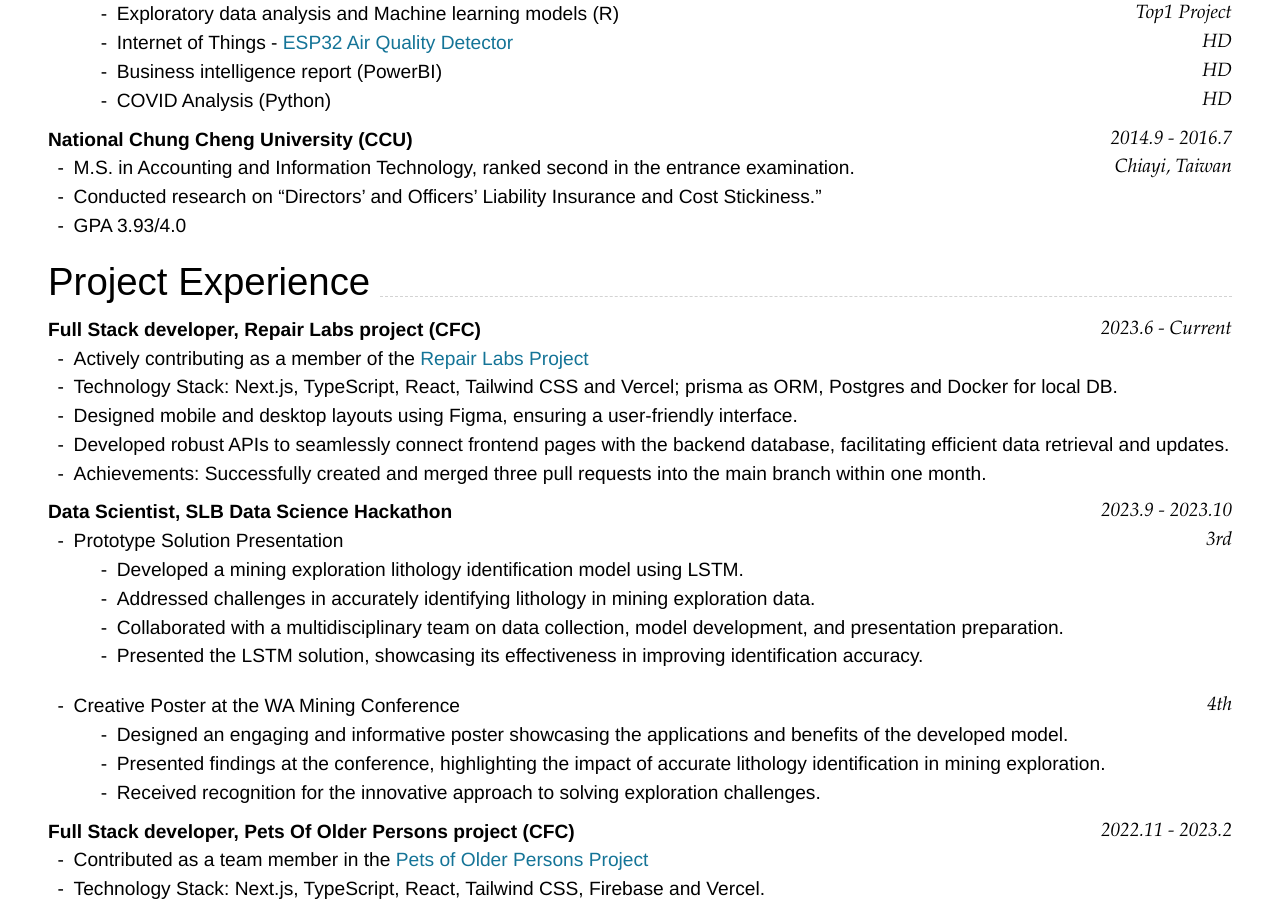
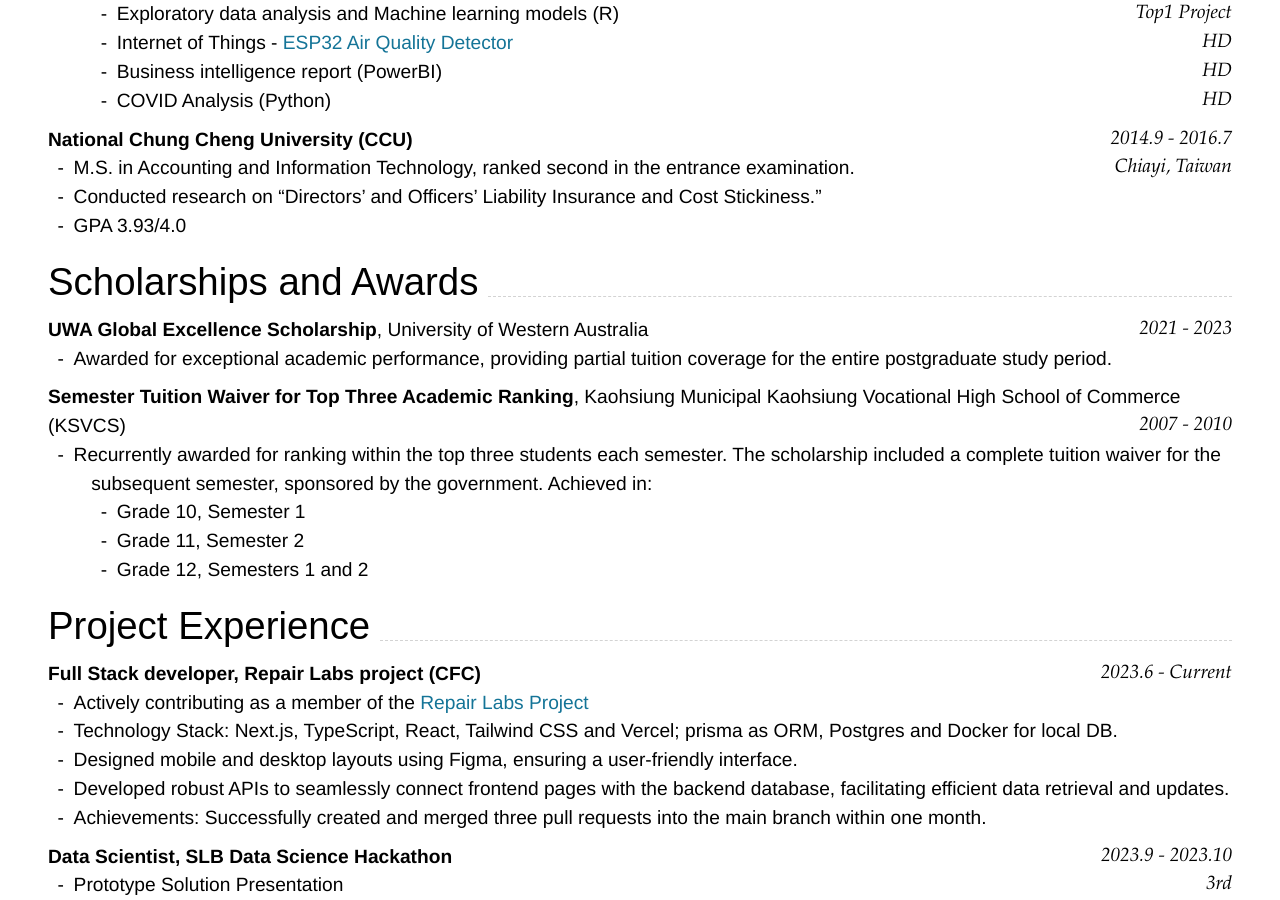
Before and after one commit to HUIXIN-TW/Resume, a Jekyll site: the page built from index.md, in a window 1280 px wide and 900 px high, scrolled down 491 px. Built offline with Jekyll 4.4.1, drawn with Linux system fonts in a browser that asks for light colours; nearby versions of some CDN libraries; some of the changed text lies outside the part shown.

Commit message:
Update index.md

```diff
--- a/index.md
+++ b/index.md
@@ -103,6 +103,17 @@ Taiwan
 -   GPA 78.6/100
 -->
 
+## Scholarships and Awards
+
+### **UWA Global Excellence Scholarship**, University of Western Australia `2021 - 2023`
+  - Awarded for exceptional academic performance, providing partial tuition coverage for the entire postgraduate study period.
+
+### **Semester Tuition Waiver for Top Three Academic Ranking**, Kaohsiung Municipal Kaohsiung Vocational High School of Commerce (KSVCS) `2007 - 2010`
+  - Recurrently awarded for ranking within the top three students each semester. The scholarship included a complete tuition waiver for the subsequent semester, sponsored by the government. Achieved in:
+    - Grade 10, Semester 1
+    - Grade 11, Semester 2
+    - Grade 12, Semesters 1 and 2
+
 ## Project Experience
 
 ### **Full Stack developer, Repair Labs project (CFC)** `2023.6 - Current`
@@ -118,9 +129,6 @@ Taiwan
   - Addressed challenges in accurately identifying lithology in mining exploration data.
   - Collaborated with a multidisciplinary team on data collection, model development, and presentation preparation.
   - Presented the LSTM solution, showcasing its effectiveness in improving identification accuracy.
-
----
-
 - Creative Poster at the WA Mining Conference `4th`
   - Designed an engaging and informative poster showcasing the applications and benefits of the developed model.
   - Presented findings at the conference, highlighting the impact of accurate lithology identification in mining exploration.
@@ -161,6 +169,7 @@ Industry Experiences
     - Medical Manufacturing and Telecommunication. Both are listed on the Taipei Stock Exchange and NASDAQ
 -->
 
+<!-- Abstract for SD -->
 -   Led a team of 4 members in managing an audit plan for a listed company.
 -   Conducted internal reviews, providing constructive feedback to improve team performance.
 -   Actively communicated with clients to gather feedback and improve client satisfaction.
@@ -187,6 +196,7 @@ Industry Experiences
     - Medical Manufacturing, Investment, Advertising, Hospitality, Clothing Manufacturing
 -->
 
+<!-- Abstract for SD -->
 -   Worked collaboratively with team members, conducting internal reviews to ensure high-quality outputs.
 
 ### **Intermediate Accounting Instructor, Tekom Technologies, Inc** `2016.3 - 2016.6`
@@ -243,6 +248,12 @@ Statistics Course `2015.2 - 2015.6`
 -   Business Analysis Foundation
     <br>
 -->
+
+<!-- Abstract for SD -->
+-   Programming: Python, Java, Javascript, Typescript, bash, C, React, Firebase, SQLite, MySQL, R
+-   Applications: ChatGPT API, Neo4j, SSMS, SSAS, SAS, Google Analytics, Power BI, ACL, Globe3 ERP, SAP, Oracle.
+-   Certified Practising Accountant, Australia (CPA Australia Member)
+-   Certified Public Accountant, Taiwan (CPA Taiwan)
 
 ## Honors & Awards
 
@@ -310,6 +321,17 @@ Kaohsiung, Taiwan
 
 -   B.S. in Accounting and Information Systems
 -   GPA 80.44/100
+
+## Scholarships and Awards
+
+### **UWA Global Excellence Scholarship**, University of Western Australia `2021 - 2023`
+  - Awarded for exceptional academic performance, providing partial tuition coverage for the entire postgraduate study period.
+
+### **Semester Tuition Waiver for Top Three Academic Ranking**, Kaohsiung Municipal Kaohsiung Vocational High School of Commerce (KSVCS) `2007 - 2010`
+  - Recurrently awarded for ranking within the top three students each semester. The scholarship included a complete tuition waiver for the subsequent semester, sponsored by the government. Achieved in:
+    - Grade 10, Semester 1
+    - Grade 11, Semester 2
+    - Grade 12, Semesters 1 and 2
 
 ## Professional Program
 
```
Also changed, not shown: other parts of index.md (+0 -5 lines).
